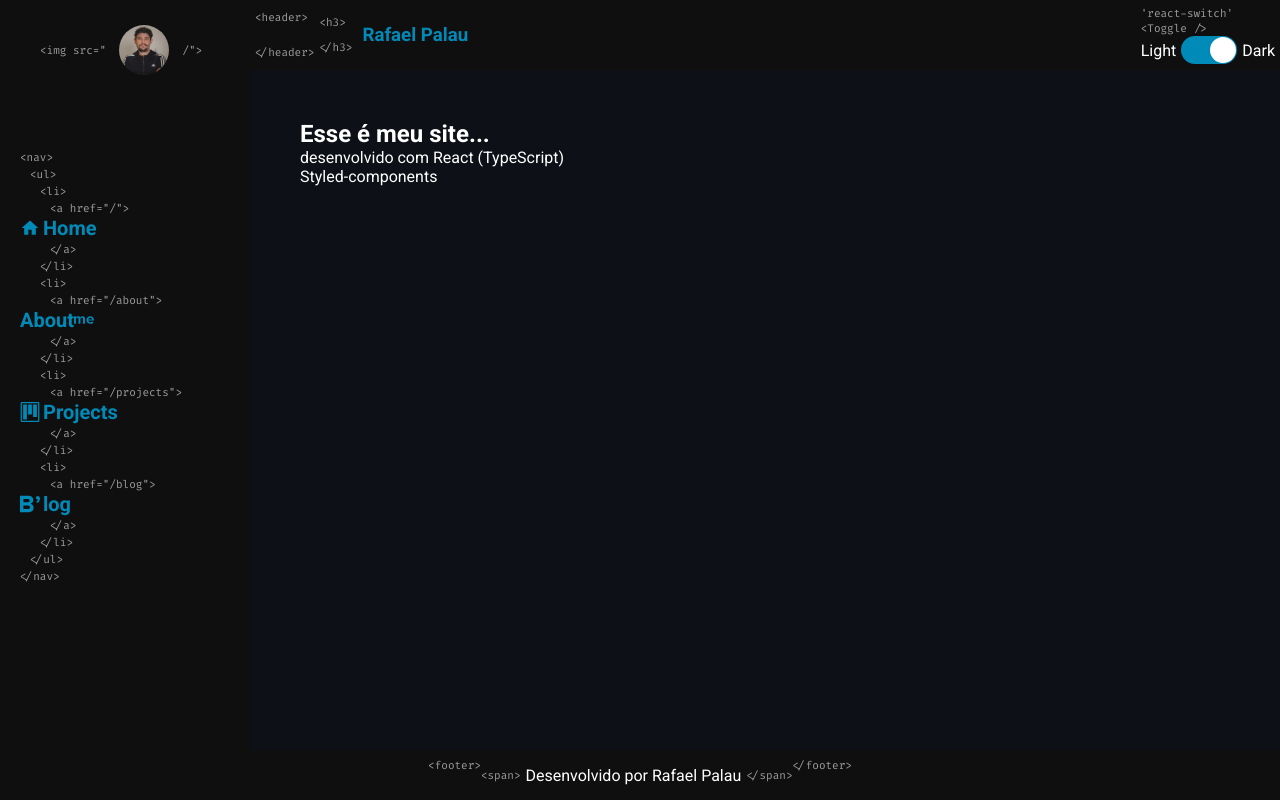
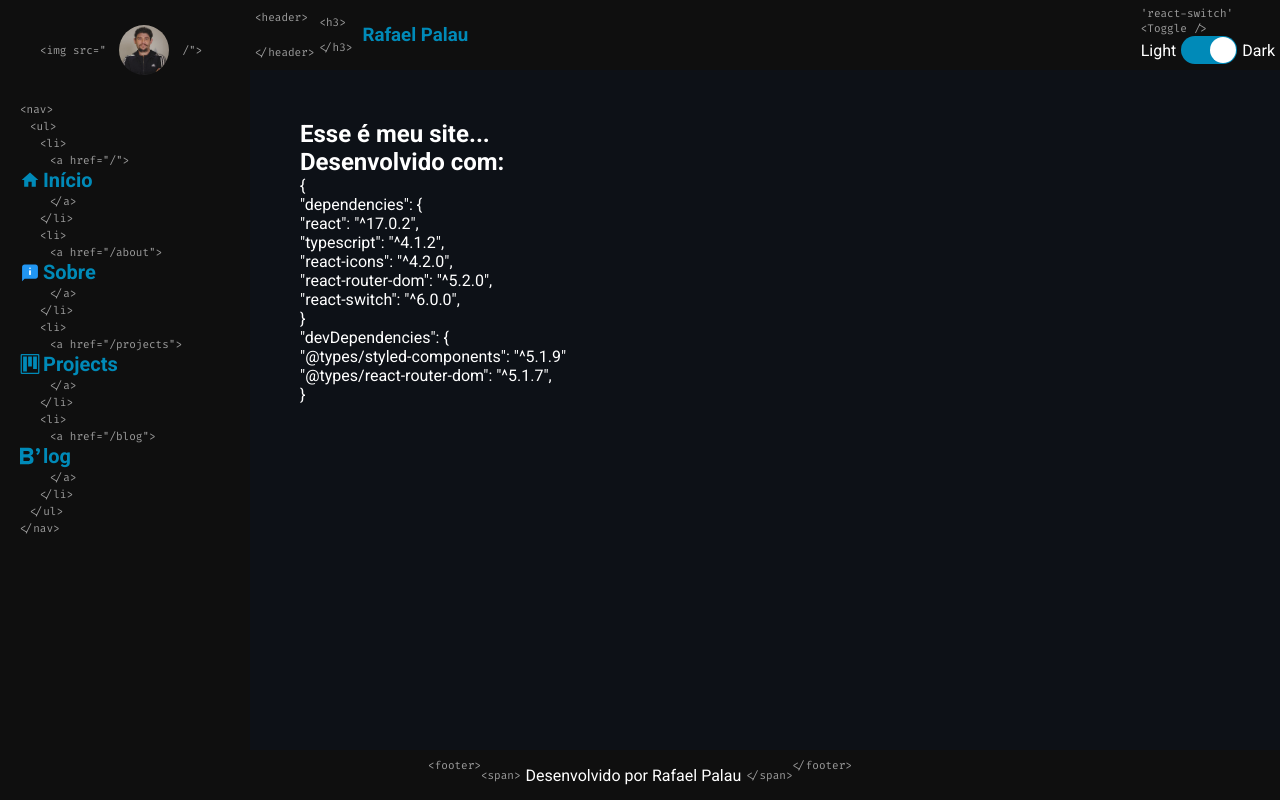
Before and after one commit to CaioAugustoo/rafaelpalau-site, a React (Create React App) app: page / in a window 1280 px wide. Built offline with nearby package versions, Linux system fonts and the light colour scheme.

Commit message:
Deploy github - umbler

```diff
--- a/public/index.html
+++ b/public/index.html
@@ -3,7 +3,7 @@
 
 <head>
   <meta charset="utf-8" />
-  <link rel="icon" href="%PUBLIC_URL%/favicon.ico" />
+  <link rel="icon" href="./assets/favicon.svg" />
   <meta name="viewport" content="width=device-width, initial-scale=1" />
   <link rel="preconnect" href="https://fonts.gstatic.com">
   <link href="https://fonts.googleapis.com/css2?family=Fira+Code&display=swap" rel="stylesheet">  <link rel="preconnect" href="https://fonts.gstatic.com">
--- a/src/components/Aside/index.tsx
+++ b/src/components/Aside/index.tsx
@@ -3,7 +3,8 @@ import * as S from "./styles";
 import avatar from "../../assets/avatar.jpg";
 import Tag from "../Tags";
 import { MdHome, MdClose, MdMenu } from "react-icons/md";
-import { SiAboutDotMe, SiBloglovin } from "react-icons/si";
+import { SiBloglovin } from "react-icons/si";
+import {FcAbout} from 'react-icons/fc'
 import { GoProject } from "react-icons/go";
 import { useTheme } from "../../hooks/theme";
 import Toggle from "../Toggle";
@@ -68,7 +69,7 @@ const Aside: React.FC = () => {
         <S.MenuItemLink href='/'>
           {" "}
           <MdHome />
-          Home
+          Início
         </S.MenuItemLink>
         <Tag ml={"30px"} mt={"2px"}>
           &#60;/a&#62;
@@ -83,9 +84,9 @@ const Aside: React.FC = () => {
           &#60;a href="/about"&#62;
         </Tag>
         <S.MenuItemLink href='/about'>
-          About
-          <SiAboutDotMe />
-        </S.MenuItemLink>
+        <FcAbout />
+          Sobre {' '}
+                 </S.MenuItemLink>
         <Tag ml={"30px"} mt={"2px"}>
           &#60;/a&#62;
         </Tag>
--- a/src/components/Aside/styles.ts
+++ b/src/components/Aside/styles.ts
@@ -39,7 +39,7 @@ export const Image = styled.img`
 `;
 
 export const MenuContainer = styled.nav`
-  margin-top: 50px;
+  margin-top: 0px;
   @media (max-width: 600px) {
     margin-top: 0px;
   }
--- a/src/pages/About/index.tsx
+++ b/src/pages/About/index.tsx
@@ -1,6 +1,8 @@
 import React from "react";
 
 const About: React.FC = () => {
-  return <h1>About</h1>;
+  return (
+  <h1>Sobre mim...</h1>
+  )
 };
 export default About;
--- a/src/pages/Blog/index.tsx
+++ b/src/pages/Blog/index.tsx
@@ -3,7 +3,7 @@ import React from "react";
 const Blog: React.FC = () => {
   return(
     <>
-    <br/> <h1>Blog</h1>
+   <h1>Blog e qualquer coisa...</h1>
 
 
     </>
--- a/src/pages/Home/index.tsx
+++ b/src/pages/Home/index.tsx
@@ -2,11 +2,22 @@ import React from "react";
 
 const Home: React.FC = () => {
   return (
-    <>
+    <p>
       <h2>Esse é meu site...</h2>
-      <p> desenvolvido com React (TypeScript)</p>
-      <p> Styled-components</p>
-    </>
+      <h2>Desenvolvido com:</h2>
+      &#x0007B;
+      <p> "dependencies": &#x0007B;</p>
+      <p>"react": "^17.0.2",</p>
+      <p>"typescript": "^4.1.2",</p>
+      <p>"react-icons": "^4.2.0",</p>
+      <p>"react-router-dom": "^5.2.0",</p>
+      <p> "react-switch": "^6.0.0",</p>
+      &#x0007D;
+      <p> "devDependencies": &#x0007B;</p>
+      <p> "@types/styled-components": "^5.1.9"</p>
+      <p> "@types/react-router-dom": "^5.1.7",</p>
+      &#x0007D;
+    </p>
   );
 };
 export default Home;
--- a/src/pages/Projects/index.tsx
+++ b/src/pages/Projects/index.tsx
@@ -1,6 +1,8 @@
 import React from "react";
 
 const Projects: React.FC = () => {
-  return <h1>Projects</h1>;
+  return(
+    <h1>Meus Projetos...</h1>
+  )
 };
 export default Projects;
```
Also changed, not shown: public/assets/favicon.svg (added).
